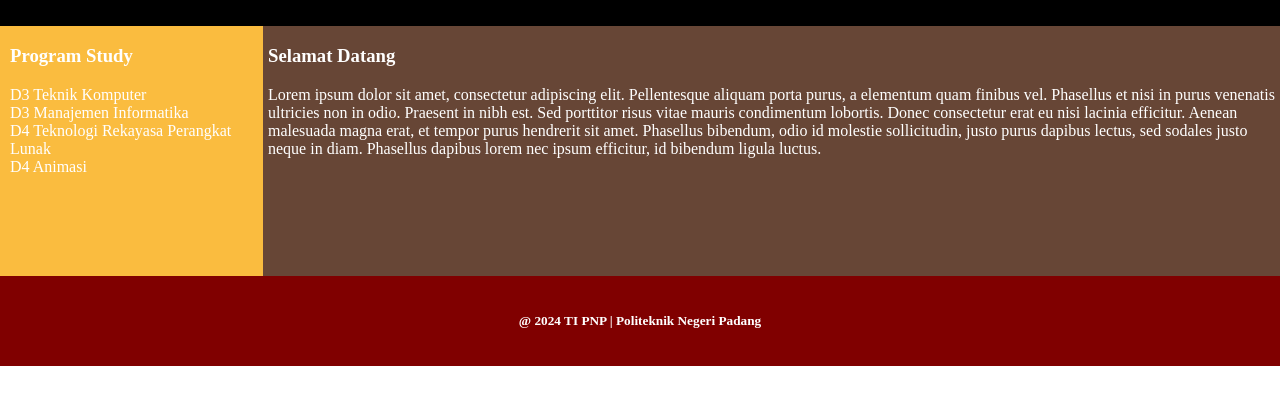
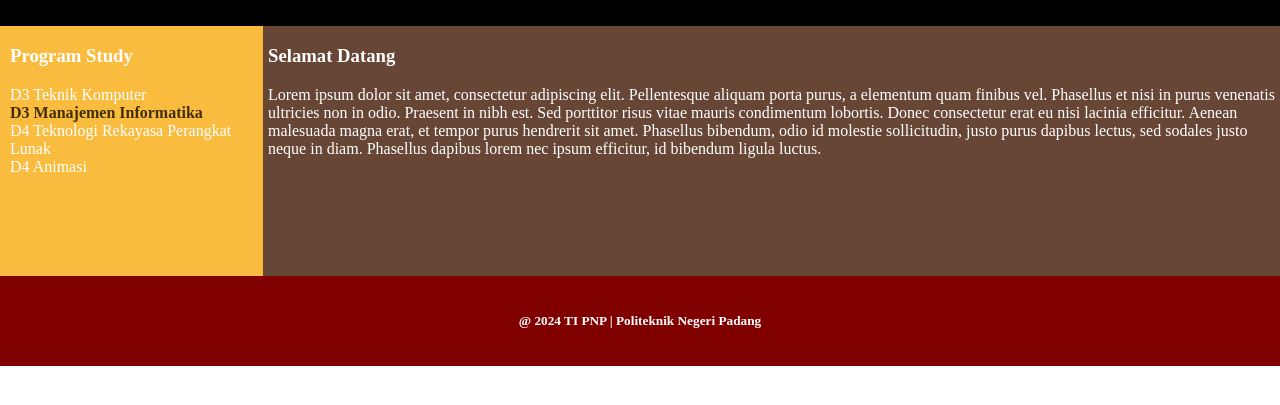
Before and after one commit to FailHy/web-ti-pael, a plain HTML site: page mi.html in a window 1280 px wide. Shown: the part 123-528 px from the top of the page. Drawn offline with Linux system fonts and the light colour scheme.

Commit message:
update some lagi

```diff
--- a/mi.html
+++ b/mi.html
@@ -44,9 +44,12 @@
         color: white;
         text-decoration: none;
       }
-      .link a:hover {
+      .link a:hover,
+      .link a.active {
         color: rgb(67, 47, 5);
-        transition: 250ms;
+      }
+      .link a.active {
+        font-weight: bold;
       }
 
       .Footer {
@@ -69,7 +72,9 @@
         <h3>Program Study</h3>
         <nav class="link">
           <a href="tekkom.html" target="_blank">D3 Teknik Komputer</a><br />
-          <a href="mi.html" target="_blank">D3 Manajemen Informatika</a><br />
+          <a class="active" href="mi.html" target="_blank"
+            >D3 Manajemen Informatika</a
+          ><br />
           <a href="trpl.html" target="_blank"
             >D4 Teknologi Rekayasa Perangkat Lunak</a
           ><br />
```
Also changed, not shown: anim.html (+7 -3 lines), trpl.html (+6 -3 lines).
